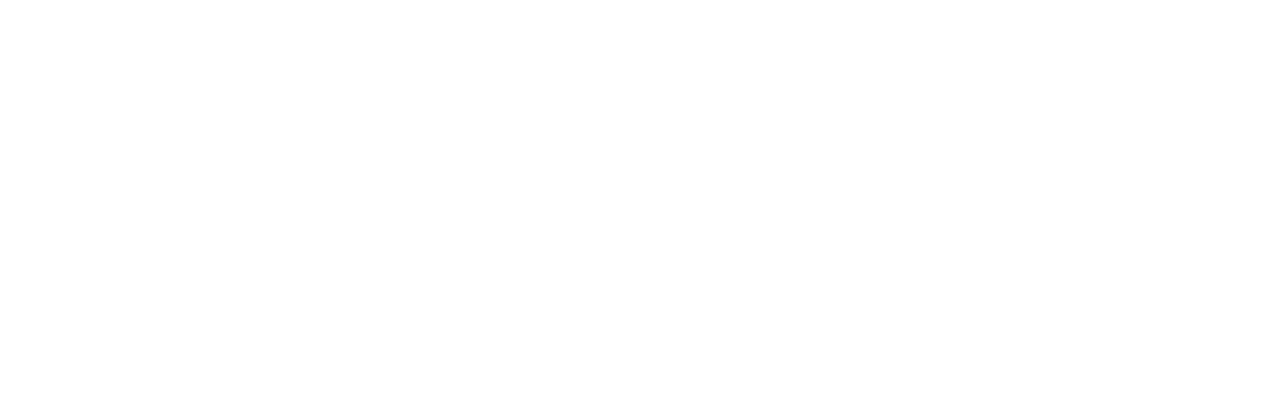
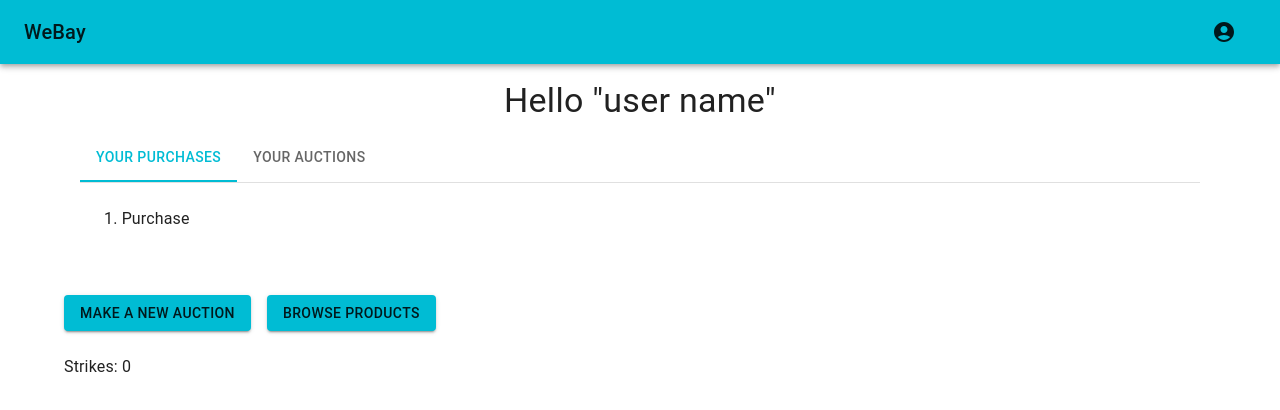
Before and after one commit to Dishikagoel/CS375GroupProject, a React (Vite) app in the folder client/: page /userInfo in a window 1280 px wide. Before the commit this address had no page. Shown: the top 410 px of the page. Built offline with nearby package versions, Linux system fonts and the light colour scheme.

Commit message:
initialize user profile page

```diff
--- a/client/package.json
+++ b/client/package.json
@@ -12,6 +12,7 @@
   "dependencies": {
     "@emotion/react": "^11.11.1",
     "@emotion/styled": "^11.11.0",
+    "@mui/icons-material": "^5.14.3",
     "@mui/material": "^5.14.5",
     "react": "^18.2.0",
     "react-dom": "^18.2.0",
--- a/client/src/App.jsx
+++ b/client/src/App.jsx
@@ -1,5 +1,6 @@
 import { BrowserRouter as Router, Routes, Route } from 'react-router-dom';
 import Home from './pages/home';
+import UserInfo from './pages/userInfo';
 
 function App() {
 
@@ -8,6 +9,7 @@
       <div className='App'>
         <Routes>
           <Route path="/" element={<Home />} />
+          <Route path="/userInfo" element={<UserInfo />} />
         </Routes>
       </div>
     </Router>
--- /dev/null
+++ b/client/src/components/appbar.tsx
@@ -0,0 +1,20 @@
+import { Typography, AppBar, CssBaseline, Container, Toolbar, Button } from '@mui/material';
+import AccountCircle from '@mui/icons-material/AccountCircle';
+//import { useNavigate } from 'react-router-dom';
+
+//const navigate = useNavigate();
+//<Button onClick={()=>{navigate('/userInfo')}} color = "inherit"> <AccountCircle /> </Button>
+function AppBarr() {
+    return (
+        <AppBar position="relative" color="primary">
+                <Toolbar>
+                    <Typography variant="h6" component="div" sx={{ flexGrow: 1 }}>
+                        WeBay
+                    </Typography>
+                    <Button color = "inherit"> <AccountCircle /> </Button>
+                </Toolbar>
+            </AppBar>
+    )
+}
+
+export default AppBarr;
--- a/client/src/pages/home/index.jsx
+++ b/client/src/pages/home/index.jsx
@@ -1,6 +1,7 @@
-import { Typography, AppBar, CssBaseline, Container, Toolbar } from '@mui/material';
+import { Typography, AppBar, CssBaseline, Container, Toolbar, Button } from '@mui/material';
 import { createTheme, ThemeProvider } from '@mui/material/styles';
 import { cyan, purple } from '@mui/material/colors';
+import AppBarr from '../../components/appbar';
 
 const theme = createTheme({
     palette: {
@@ -13,13 +14,7 @@
     return (
         <ThemeProvider theme={theme}>
             <CssBaseline />
-            <AppBar position="relative" color="primary">
-                <Toolbar>
-                    <Typography variant="h6" color="inherit" noWrap>
-                        WeBay
-                    </Typography>
-                </Toolbar>
-            </AppBar>
+            <AppBarr />
             <main>
                 <div>
                     <Container maxWidth="sm">
--- /dev/null
+++ b/client/src/pages/userInfo.tsx
@@ -0,0 +1,111 @@
+import { Typography, AppBar, CssBaseline, Container, Toolbar, CardContent, Tabs, Tab, Box, Button, Stack } from '@mui/material';
+import { createTheme, ThemeProvider } from '@mui/material/styles';
+import { cyan, purple } from '@mui/material/colors';
+import * as React from 'react';
+import AppBarr from '../components/appbar';
+
+const theme = createTheme({
+    palette: {
+        primary: cyan,
+        secondary: purple
+    }
+});
+
+interface TabPanelProps {
+    children?: React.ReactNode;
+    index: number;
+    value: number;
+}
+
+function Buttons() {
+    return (
+      <Stack spacing={2} direction="row">
+        <Button variant="contained">Make a New Auction</Button>
+        <Button variant="contained">Browse Products</Button>
+      </Stack>
+    );
+}
+
+function CustomTabPanel(props: TabPanelProps) {
+const { children, value, index, ...other } = props;
+
+return (
+    <div
+    role="tabpanel"
+    hidden={value !== index}
+    id={`simple-tabpanel-${index}`}
+    aria-labelledby={`simple-tab-${index}`}
+    {...other}
+    >
+    {value === index && (
+        <Box sx={{ p: 3 }}>
+        <Typography>{children}</Typography>
+        </Box>
+    )}
+    </div>
+);
+}
+
+function a11yProps(index: number) {
+return {
+    id: `simple-tab-${index}`,
+    'aria-controls': `simple-tabpanel-${index}`,
+};
+}
+
+function BasicTabs() {
+const [value, setValue] = React.useState(0);
+
+const handleChange = (event: React.SyntheticEvent, newValue: number) => {
+    setValue(newValue);
+};
+
+return (
+    <Box sx={{ width: '100%' }}>
+    <Box sx={{ borderBottom: 1, borderColor: 'divider' }}>
+        <Tabs value={value} onChange={handleChange} aria-label="basic tabs example">
+        <Tab label="Your Purchases" {...a11yProps(0)} />
+        <Tab label="Your Auctions" {...a11yProps(1)} />
+        </Tabs>
+    </Box>
+    <CustomTabPanel value={value} index={0}>
+        1. Purchase
+        &nbsp;
+    </CustomTabPanel>
+    <CustomTabPanel value={value} index={1}>
+        1. Auctions
+        &nbsp;
+    </CustomTabPanel>
+    </Box>
+);
+}
+
+
+const UserInfo = () => {
+    return (
+        <ThemeProvider theme={theme}>
+            <CssBaseline />
+            <AppBarr />
+            <main>
+                <div>
+                    <Container>
+                        <CardContent>
+                            <Typography variant="h4" align="center" color="textPrimary" gutterBottom>
+                                Hello "user name"
+                            </Typography>
+                            <BasicTabs />
+                            </CardContent>
+                            &nbsp;
+                            <Buttons />
+                            &nbsp;
+                            <Typography>
+                                Strikes: 0
+                            </Typography>
+                    </Container>
+                </div>
+            </main>
+        </ThemeProvider>
+    );
+}
+
+export default UserInfo;
```
Also changed, not shown: 1 other file (tests, documents, lock files or other folders).
